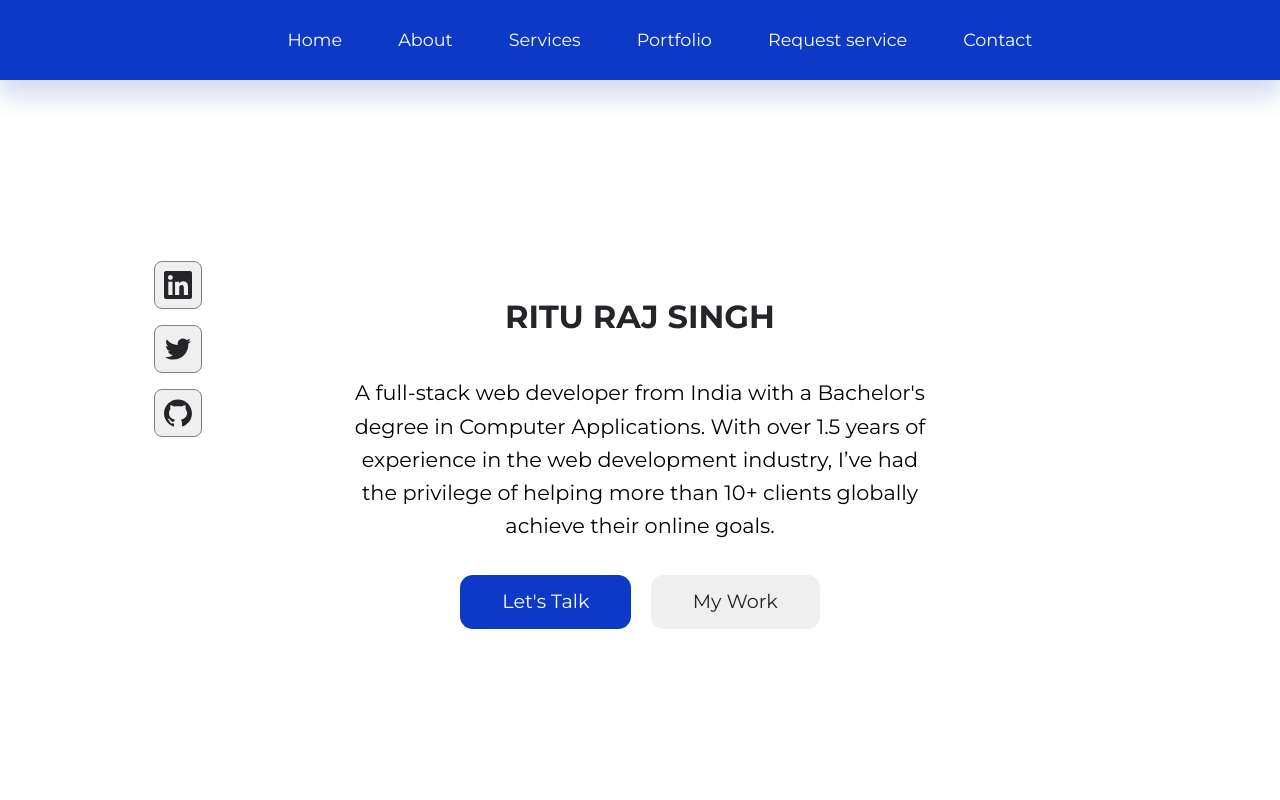
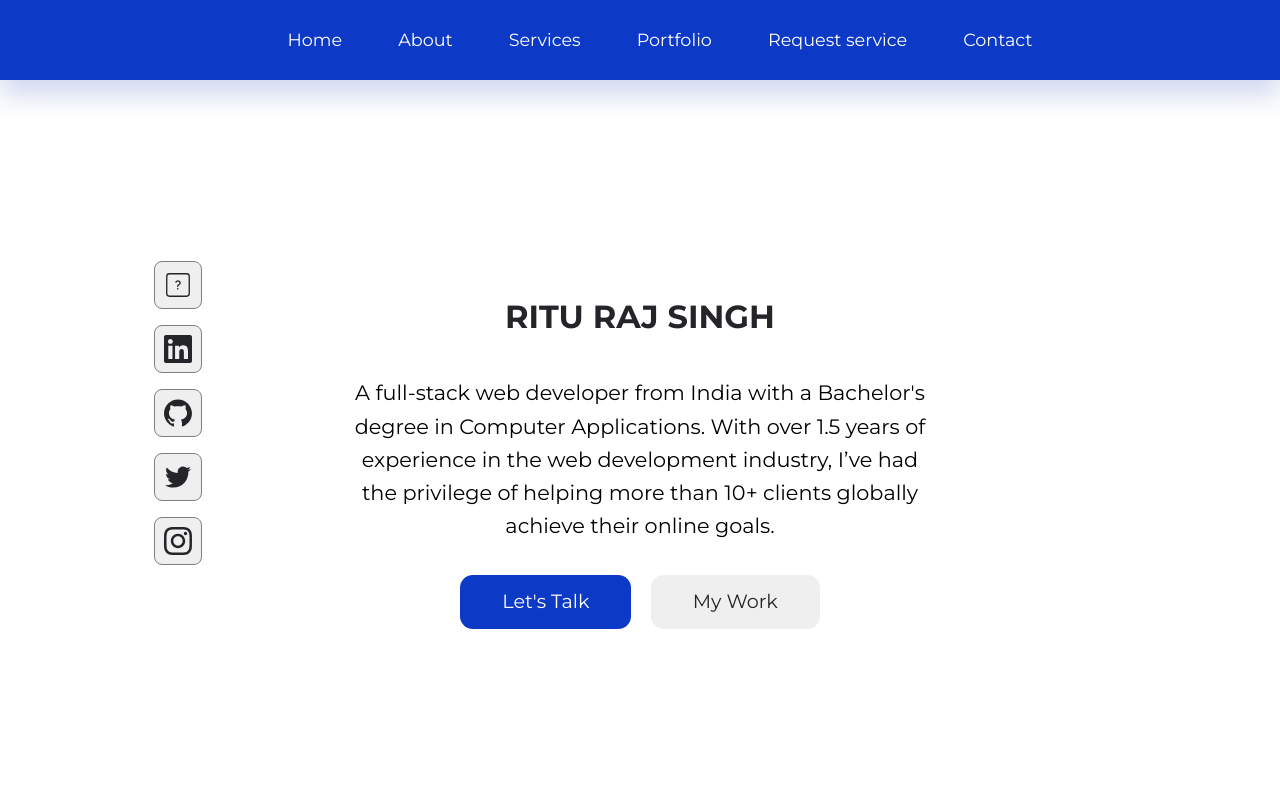
Before and after one commit to RRAJ644/react-portfolio, a React (Create React App) app: page / in a window 1280 px wide. Shown: the top 800 px of the page. Built offline with nearby package versions, Linux system fonts and the light colour scheme.

Commit message:
request service on linkedin

```diff
--- a/src/sections/header/Header.jsx
+++ b/src/sections/header/Header.jsx
@@ -20,10 +20,10 @@ const Header = () => {
           RITU RAJ SINGH
         </h1>
         <p data-aos='fade-up'>
-          A full-stack web developer from India with
-          a Bachelor's degree in Computer Applications. With over 1.5 years of
-          experience in the web development industry, I’ve had the privilege of
-          helping more than 10+ clients globally achieve their online goals.
+          A full-stack web developer from India with a Bachelor's degree in
+          Computer Applications. With over 1.5 years of experience in the web
+          development industry, I’ve had the privilege of helping more than 10+
+          clients globally achieve their online goals.
         </p>
         <div className='header__cta' data-aos='fade-up'>
           <a href='#contact' className='btn primary'>
@@ -33,7 +33,7 @@ const Header = () => {
             My Work
           </a>
         </div>
-        <div className='header__socials'>
+        {/* <div className='header__socials'>
           {data?.map((item) => (
             <a
               key={item.id}
@@ -44,6 +44,22 @@ const Header = () => {
               {item.icon}
             </a>
           ))}
+        </div> */}
+
+        <div className='header__socials'>
+          {data?.map((item) => (
+            <a
+              key={item.id}
+              href={item.link}
+              target='_blank'
+              rel='noopener noreferrer'
+              className='social-link'
+            >
+              {item.icon}
+              <span className='tooltip'>{item.msg}</span>{' '}
+              {/* Add the tooltip here */}
+            </a>
+          ))}
         </div>
       </div>
     </header>
--- a/src/sections/header/data.js
+++ b/src/sections/header/data.js
@@ -1,14 +1,38 @@
 import { AiOutlineTwitter, AiFillGithub } from 'react-icons/ai'
-import { FaLinkedin } from 'react-icons/fa'
+import { FaLinkedin, FaInstagram } from 'react-icons/fa'
+import { CiSquareQuestion } from 'react-icons/ci'
 
 const data = [
   {
     id: 1,
+    link: 'https://www.linkedin.com/services/page/854b87330370b24252/',
+    icon: <CiSquareQuestion />,
+    msg: 'Request service',
+  },
+  {
+    id: 2,
     link: 'https://www.linkedin.com/in/ritu-raj-singh-831710186/',
     icon: <FaLinkedin />,
+    msg: 'Message on LinkedIn',
   },
-  { id: 2, link: 'https://x.com/Rrajcoder', icon: <AiOutlineTwitter /> },
-  { id: 3, link: 'https://github.com/RRAJ644', icon: <AiFillGithub /> },
+  {
+    id: 3,
+    link: 'https://github.com/RRAJ644',
+    icon: <AiFillGithub />,
+    msg: 'Check github',
+  },
+  {
+    id: 4,
+    link: 'https://x.com/Rrajcoder',
+    icon: <AiOutlineTwitter />,
+    msg: 'Message on twitter',
+  },
+  {
+    id: 5,
+    link: 'https://www.instagram.com/rituraj7454/',
+    icon: <FaInstagram />,
+    msg: 'Message on instagram',
+  },
 ]
 
 export default data
--- a/src/sections/header/header.css
+++ b/src/sections/header/header.css
@@ -64,6 +64,39 @@ header {
     transform: translateY(-0.5rem);
 }
 
+.header__socials {
+  display: flex;
+  gap: 1rem;
+}
+
+.social-link {
+  position: relative;
+  display: inline-block;
+}
+
+.tooltip {
+  visibility: hidden;
+  background-color: rgba(0, 0, 0, 0.7);
+  color: #fff;
+  text-align: center;
+  border-radius: 4px;
+  padding: 0.5rem;
+  position: absolute;
+  left: 130%; /* Position the tooltip to the right of the icon */
+  top: 50%;
+  transform: translateY(-50%);
+  white-space: nowrap;
+  opacity: 0;
+  transition: opacity 0.3s ease, visibility 0.3s ease;
+  z-index: 10;
+  font-size: 1rem;
+}
+
+.social-link:hover .tooltip {
+  visibility: visible;
+  opacity: 1;
+}
+
 
 /* MEDIA QUERIES (tablets) */
 @media screen and (max-width: 1024px) {
```
